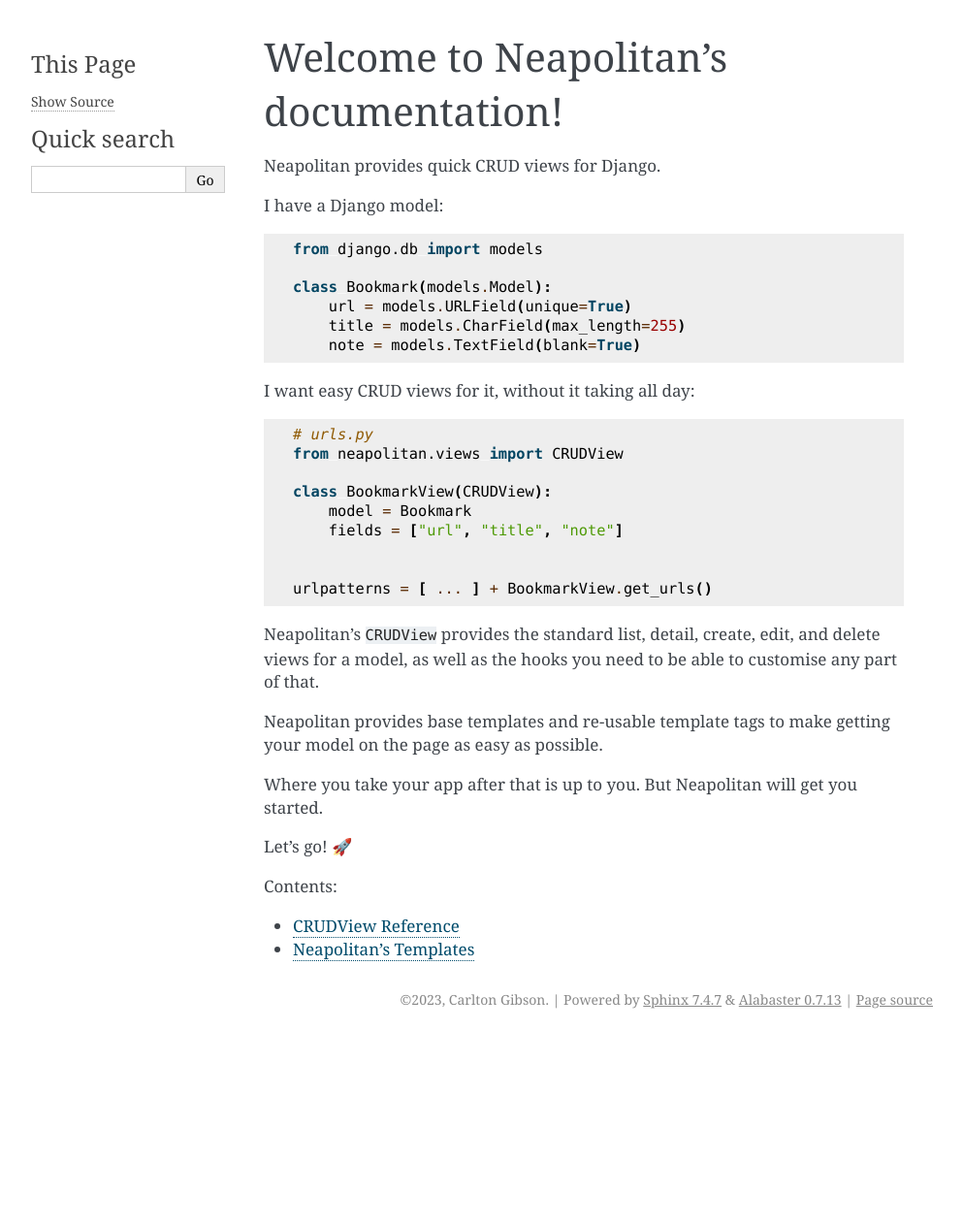
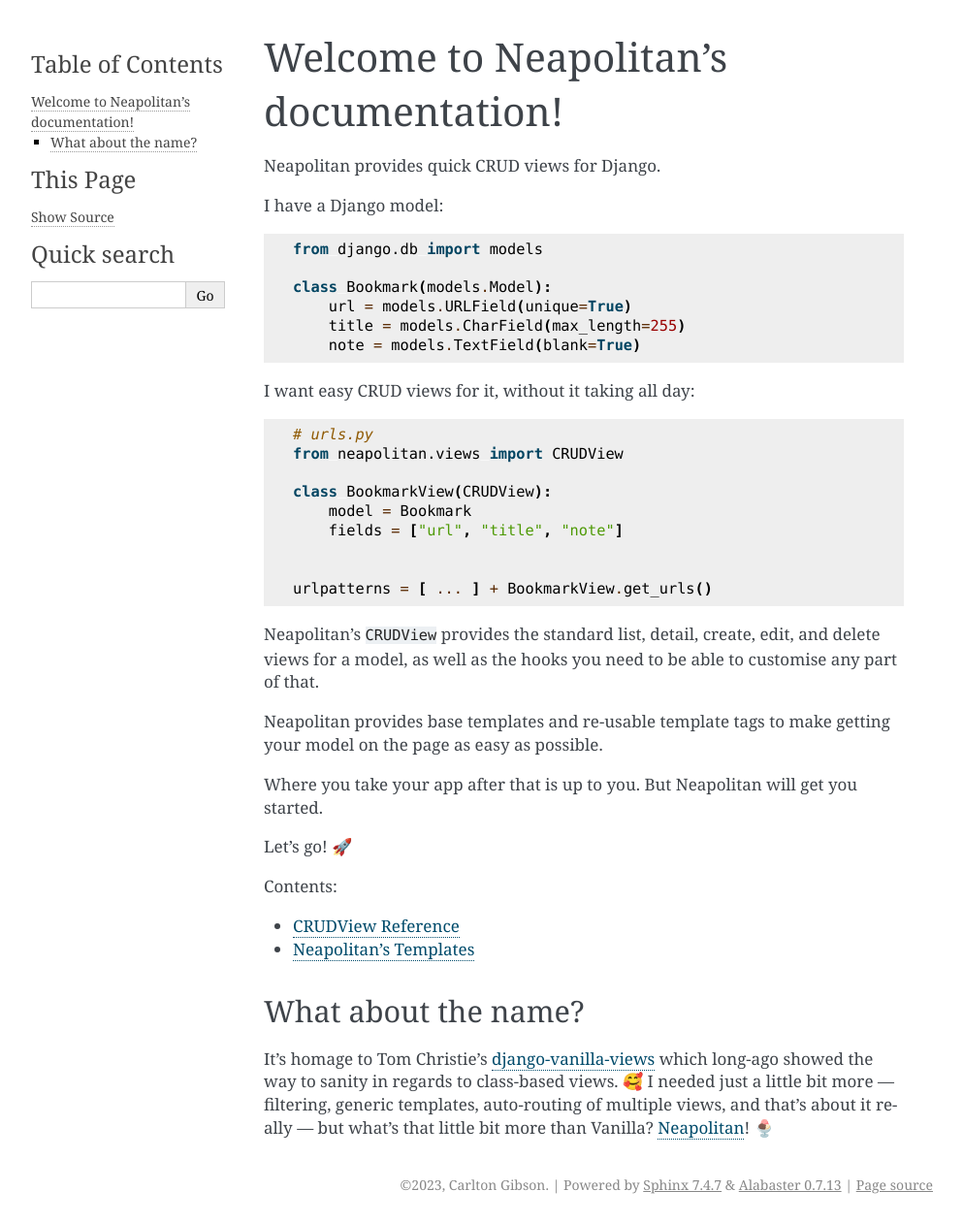
Before and after one commit to carltongibson/neapolitan, a Sphinx documentation site: the page built from docs/source/index.rst, in a window 1280 px wide. Shown: the whole page at 97% size, without its empty margins (148-1141 px from the left). Built offline with Sphinx 7.4.7, drawn with Linux system fonts in a browser that asks for light colours; before the commit the page ends 1070 px from its top, so only the background shows below that.

Commit message:
Added `What about the name?` section to docs.

```diff
--- a/docs/source/index.rst
+++ b/docs/source/index.rst
@@ -44,6 +44,17 @@ Let's go! 🚀
     crud-view
     templates
 
+What about the name?
+--------------------
+
+It's homage to Tom Christie's
+`django-vanilla-views <http://django-vanilla-views.org>`_ which long-ago showed
+the way to sanity in regards to class-based views. 🥰 I needed just a little bit
+more — filtering, generic templates, auto-routing of multiple views, and that's
+about it really — but what's that little bit more than Vanilla?
+`Neapolitan <https://en.wikipedia.org/wiki/Neapolitan_ice_cream>`_! 🍨
+
+
 ..
    Indices and tables
    ==================
```
